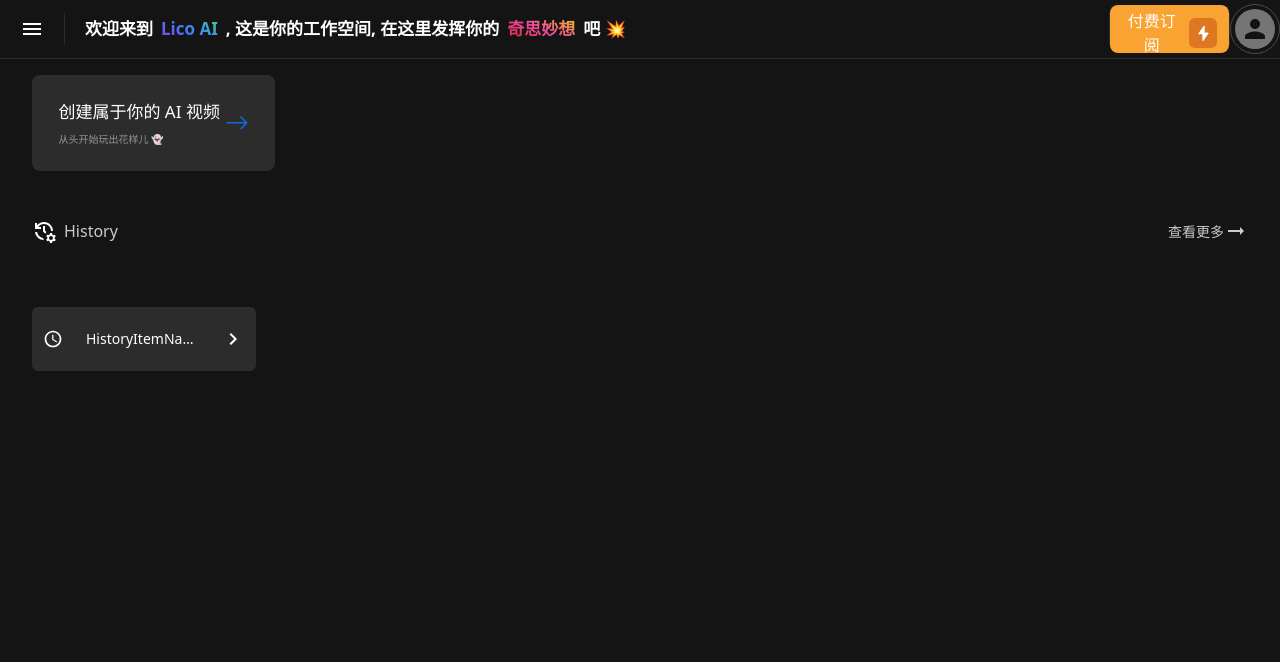
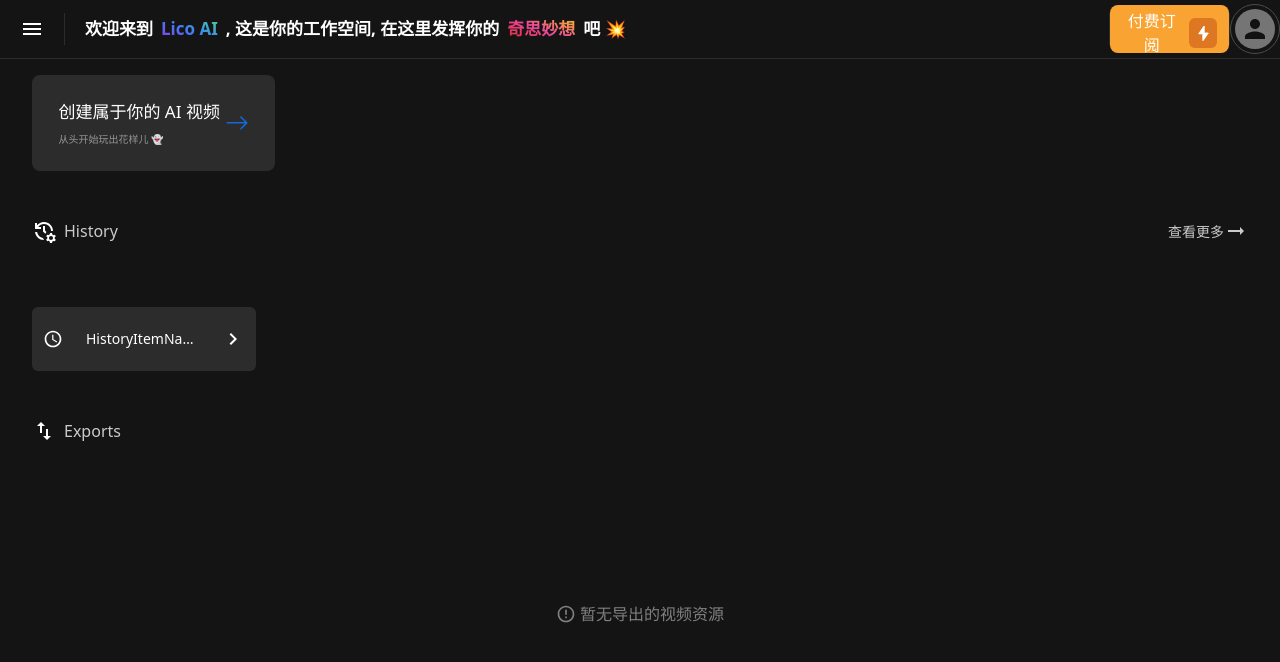
Before and after one commit to Licodeao/lico-ai, a React (Vite) app in the folder graduation-frontend/: page /workspace in a window 1280 px wide. Shown: the top 662 px of the page. Built offline with nearby package versions, Linux system fonts and the light colour scheme; no server answers.

Commit message:
feat(Workspace): Exports finished

```diff
--- a/graduation-frontend/output.css
+++ b/graduation-frontend/output.css
@@ -735,6 +735,10 @@
   height: 50%;
 }
 
+.h-\[300px\] {
+  height: 300px;
+}
+
 .w-3\/4 {
   width: 75%;
 }
@@ -1294,6 +1298,11 @@
   color: rgb(203 203 203 / var(--tw-text-opacity));
 }
 
+.text-\[\#808080\] {
+  --tw-text-opacity: 1;
+  color: rgb(128 128 128 / var(--tw-text-opacity));
+}
+
 .underline {
   text-decoration-line: underline;
 }
--- a/graduation-frontend/src/pages/workspace/components/content/index.tsx
+++ b/graduation-frontend/src/pages/workspace/components/content/index.tsx
@@ -1,6 +1,10 @@
 import type { FC, ReactNode } from "react";
+
+import OperationHistory from "../history";
+import Exports from "../exports";
+
 import RightArrow from "@/assets/img/right-arrow.svg";
-import OperationHistory from "../history";
+
 interface IProps {
   children?: ReactNode;
 }
@@ -18,7 +22,12 @@
 
         <img src={RightArrow} alt="right-arrow" />
       </div>
-      <OperationHistory />
+      <div>
+        <OperationHistory />
+      </div>
+      <div className="flex-1">
+        <Exports />
+      </div>
     </div>
   );
 };
--- /dev/null
+++ b/graduation-frontend/src/pages/workspace/components/exports/index.tsx
@@ -0,0 +1,24 @@
+import type { FC, ReactNode } from "react";
+import ImportExportIcon from "@mui/icons-material/ImportExport";
+import ErrorOutlineIcon from "@mui/icons-material/ErrorOutline";
+
+interface IProps {
+  children?: ReactNode;
+}
+
+const Exports: FC<IProps> = () => {
+  return (
+    <div className="w-full h-full flex flex-col">
+      <div className="flex flex-row gap-2 items-center">
+        <ImportExportIcon fontSize="medium" />
+        <div className="text-[#CBCBCB]">Exports</div>
+      </div>
+      <div className="w-full h-full flex justify-center items-center text-[#808080] gap-1">
+        <ErrorOutlineIcon fontSize="small" />
+        暂无导出的视频资源
+      </div>
+    </div>
+  );
+};
+
+export default Exports;
```
